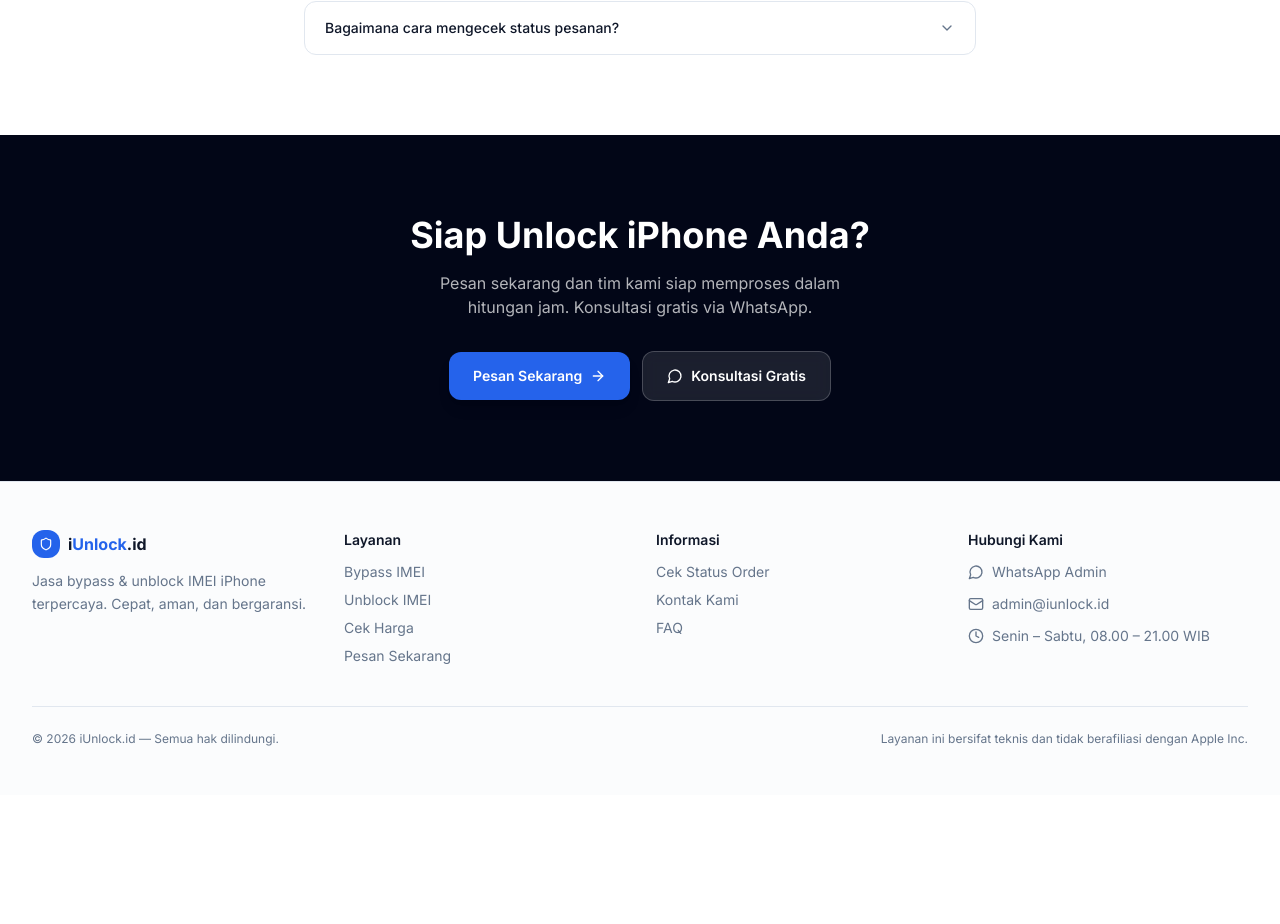
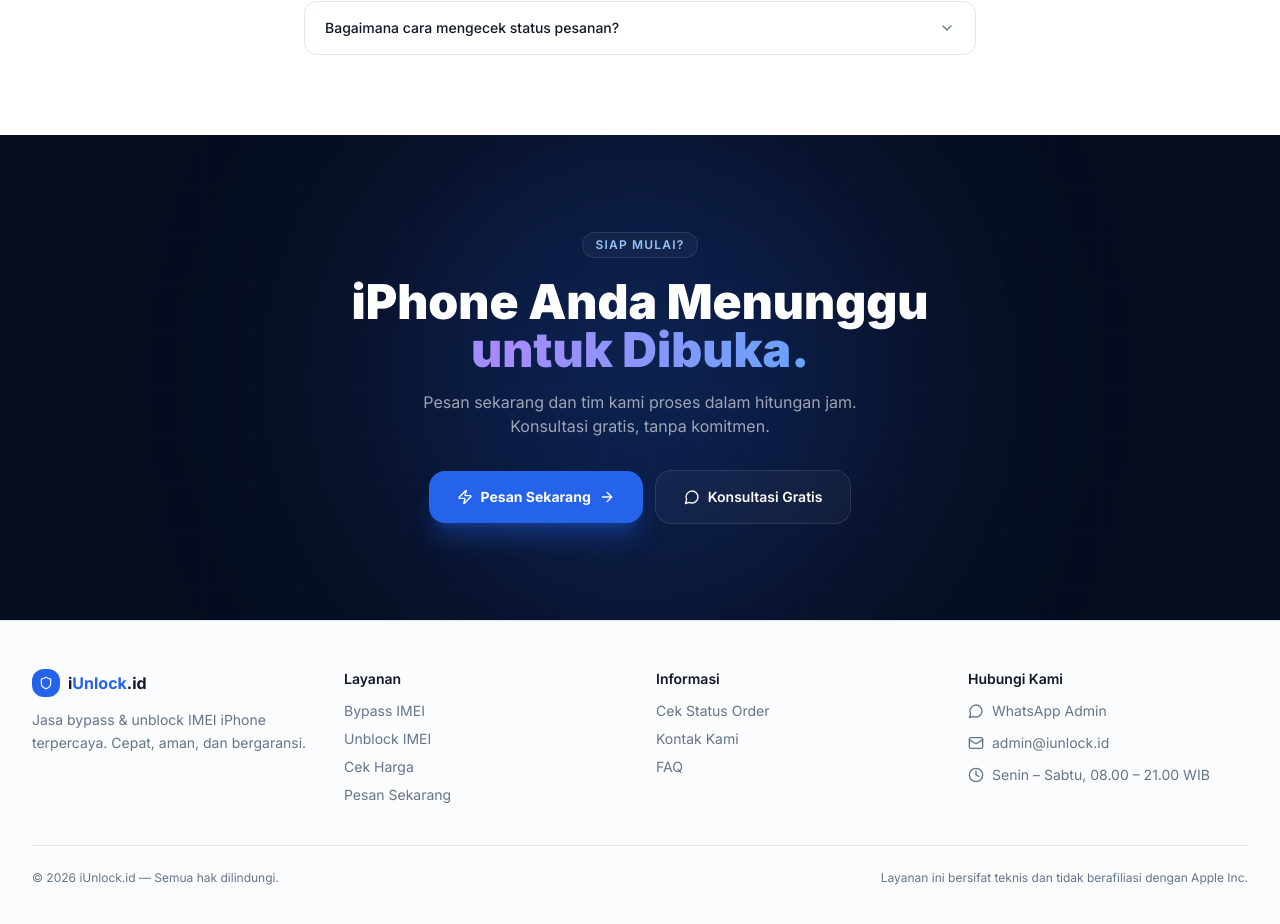
Before and after one commit to xrniqbl/imei-bypass-website, a Next.js app: page / in a window 1280 px wide. Shown: the part 4620-5544 px from the top of the page. Before the commit the page ends 5415 px from the top, so only its background shows below. Built offline with nearby package versions, Linux system fonts and the light colour scheme; no server answers.

Commit message:
redesign: components/sections/CTASection.tsx

```diff
--- a/components/sections/CTASection.tsx
+++ b/components/sections/CTASection.tsx
@@ -1,32 +1,39 @@
-import Link from "next/link";
-import { ArrowRight, MessageCircle } from "lucide-react";
+import Link from 'next/link';
+import { ArrowRight, MessageCircle, Zap } from 'lucide-react';
 
-const WA_ADMIN = process.env.NEXT_PUBLIC_WA_ADMIN ?? "6281234567890";
+const WA = "placeholder" ?? '6281234567890';
 
 export default function CTASection() {
   return (
-    <section className="py-20 bg-slate-950 text-white">
-      <div className="container text-center">
-        <h2 className="text-3xl font-bold sm:text-4xl text-balance">
-          Siap Unlock iPhone Anda?
+    <section className="relative overflow-hidden bg-[#060d1f] py-20 sm:py-24 text-white">
+      <div className="absolute inset-0 opacity-[0.06]" style={{ backgroundImage: 'linear-gradient(rgba(255,255,255,0.15) 1px, transparent 1px), linear-gradient(90deg, rgba(255,255,255,0.15) 1px, transparent 1px)', backgroundSize: '50px 50px' }} />
+      <div className="absolute top-1/2 left-1/2 -translate-x-1/2 -translate-y-1/2 w-[500px] h-[500px] bg-blue-600/25 rounded-full blur-[120px]" />
+
+      <div className="container relative text-center">
+        <span className="inline-block rounded-full glass px-3 py-1 text-xs font-semibold text-blue-300 uppercase tracking-widest mb-5">
+          Siap Mulai?
+        </span>
+        <h2 className="text-3xl sm:text-4xl lg:text-5xl font-black text-balance leading-tight">
+          iPhone Anda Menunggu
+          <br />
+          <span className="text-shimmer">untuk Dibuka.</span>
         </h2>
-        <p className="mt-4 text-white/70 max-w-md mx-auto">
-          Pesan sekarang dan tim kami siap memproses dalam hitungan jam.
-          Konsultasi gratis via WhatsApp.
+        <p className="mt-4 text-white/60 max-w-md mx-auto">
+          Pesan sekarang dan tim kami proses dalam hitungan jam. Konsultasi gratis, tanpa komitmen.
         </p>
         <div className="mt-8 flex flex-col sm:flex-row items-center justify-center gap-3">
           <Link
             href="/pesan"
-            className="inline-flex items-center gap-2 rounded-xl bg-blue-600 px-6 py-3.5 text-sm font-semibold text-white shadow-lg transition-all hover:bg-blue-500 focus-visible:outline-none focus-visible:ring-2 focus-visible:ring-blue-500"
+            className="group inline-flex items-center gap-2 rounded-2xl bg-blue-600 px-7 py-4 text-sm font-bold text-white shadow-xl shadow-blue-600/30 transition-all hover:bg-blue-500 hover:shadow-blue-500/40 hover:scale-105"
           >
+            <Zap className="h-4 w-4" />
             Pesan Sekarang
-            <ArrowRight className="h-4 w-4" />
+            <ArrowRight className="h-4 w-4 transition-transform group-hover:translate-x-1" />
           </Link>
           <a
-            href={`https://wa.me/${WA_ADMIN}?text=Halo%20iUnlock.id%2C%20saya%20mau%20konsultasi%20gratis`}
-            target="_blank"
-            rel="noopener noreferrer"
-            className="inline-flex items-center gap-2 rounded-xl border border-white/20 bg-white/10 px-6 py-3.5 text-sm font-semibold text-white backdrop-blur transition-all hover:bg-white/20"
+            href={`https://wa.me/${WA}?text=Halo%20iUnlock.id%2C%20mau%20konsultasi%20gratis`}
+            target="_blank" rel="noopener noreferrer"
+            className="inline-flex items-center gap-2 rounded-2xl glass px-7 py-4 text-sm font-semibold text-white transition-all hover:bg-white/15 hover:scale-105"
           >
             <MessageCircle className="h-4 w-4" />
             Konsultasi Gratis
```
